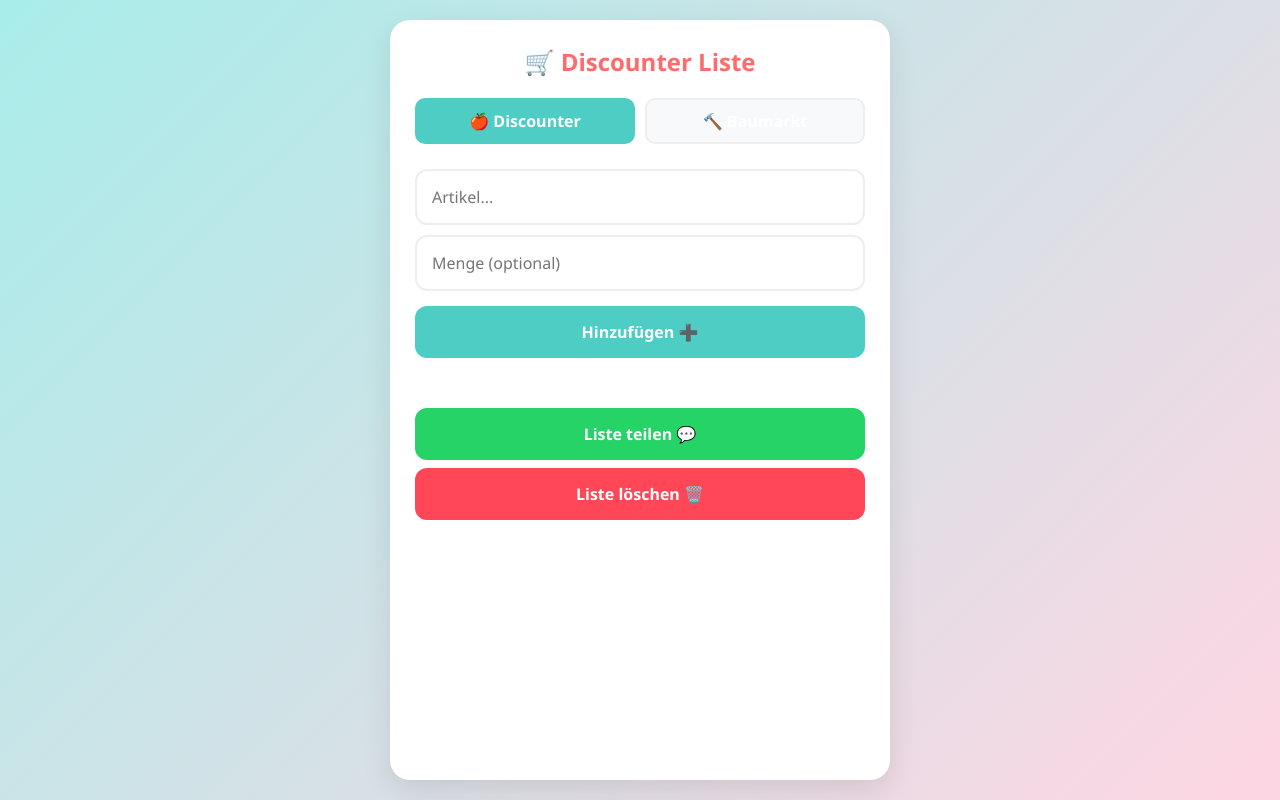
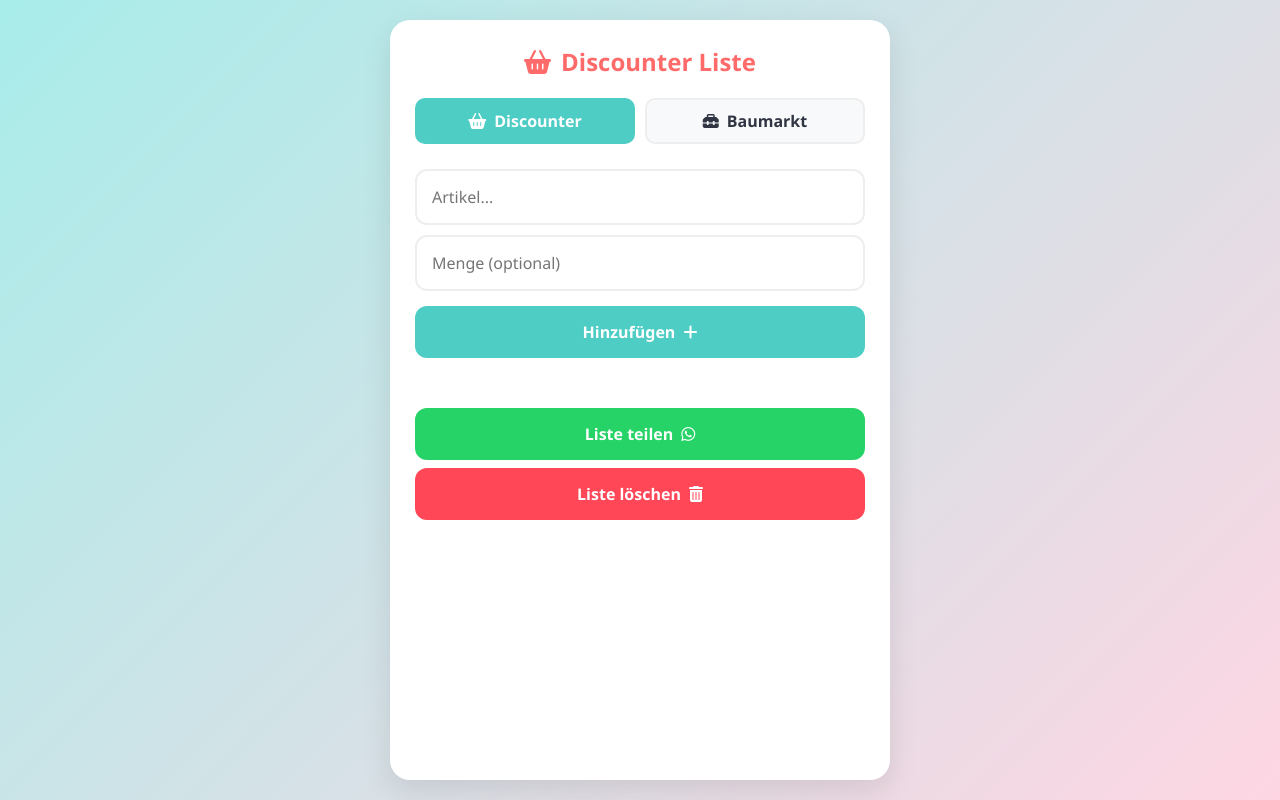
Before and after one commit to AppFabrik/Einkaufsliste, a plain HTML site: page index.html in a window 1280 px wide. Drawn offline with Linux system fonts and the light colour scheme.

Commit message:
Update index.html

```diff
--- a/index.html
+++ b/index.html
@@ -1,19 +1,21 @@
-<!DOCTYPE html>
+ <!DOCTYPE html>
 <html lang="de">
 <head>
     <meta charset="UTF-8">
     <meta name="viewport" content="width=device-width, initial-scale=1.0, maximum-scale=1.0, user-scalable=no">
-    <title>Bunte Einkaufsliste</title>
+    <title>Moderne Einkaufsliste</title>
 
     <link rel="manifest" href="manifest.json">
     <meta name="theme-color" content="#FF6B6B">
     <link rel="apple-touch-icon" href="icon-512.png">
 
+    <link rel="stylesheet" href="https://cdnjs.cloudflare.com/ajax/libs/font-awesome/6.4.0/css/all.min.css">
+
     <style>
         :root {
             --primary: #FF6B6B;
             --secondary: #4ECDC4;
-            --baumarkt: #f39c12; /* Orange für Baumarkt */
+            --baumarkt: #D35400; /* Abgedunkeltes Orange für perfekten Kontrast */
             --whatsapp: #25D366;
             --danger: #FF4757;
             --share: #5f27cd;
@@ -60,7 +62,12 @@
             background: #f8f9fa;
             cursor: pointer;
             font-weight: bold;
+            color: var(--text-dark);
             transition: 0.3s;
+            display: flex;
+            align-items: center;
+            justify-content: center;
+            gap: 8px;
         }
 
         .mode-btn.active[data-mode="discounter"] {
@@ -75,7 +82,16 @@
             color: white;
         }
 
-        h1 { text-align: center; color: var(--primary); font-size: 24px; margin-bottom: 5px; }
+        h1 {
+            text-align: center;
+            color: var(--primary);
+            font-size: 24px;
+            margin-bottom: 5px;
+            display: flex;
+            align-items: center;
+            justify-content: center;
+            gap: 10px;
+        }
 
         .input-group { display: flex; flex-direction: column; gap: 10px; }
 
@@ -97,6 +113,10 @@
             font-weight: bold;
             color: var(--white);
             cursor: pointer;
+            display: flex;
+            align-items: center;
+            justify-content: center;
+            gap: 8px;
         }
 
         #addBtn { background-color: var(--secondary); }
@@ -122,11 +142,18 @@
             border: 2px solid var(--secondary);
             display: flex; justify-content: center; align-items: center; font-size: 12px;
         }
+
         .baumarkt-theme .checkbox { border-color: var(--baumarkt); }
         .checked .checkbox { background-color: var(--secondary); color: white; }
         .baumarkt-theme .checked .checkbox { background-color: var(--baumarkt); }
 
-        .delete-item-btn { background: transparent; color: var(--danger); width: auto; font-size: 18px; }
+        .delete-item-btn {
+            background: transparent;
+            color: var(--danger);
+            width: auto;
+            font-size: 18px;
+            padding: 5px;
+        }
 
         .action-buttons { display: flex; flex-direction: column; gap: 8px; }
         .whatsapp-btn { background-color: var(--whatsapp); }
@@ -137,11 +164,15 @@
 <body class="discounter-theme">
 
     <div class="app-container">
-        <h1 id="appTitle">🛒 Discounter Liste</h1>
+        <h1 id="appTitle"><i class="fa-solid fa-basket-shopping"></i> Discounter Liste</h1>
 
         <div class="mode-selector">
-            <button class="mode-btn active" data-mode="discounter" onclick="setMode('discounter')">🍎 Discounter</button>
-            <button class="mode-btn" data-mode="baumarkt" onclick="setMode('baumarkt')">🔨 Baumarkt</button>
+            <button class="mode-btn active" data-mode="discounter" onclick="setMode('discounter')">
+                <i class="fa-solid fa-basket-shopping"></i> Discounter
+            </button>
+            <button class="mode-btn" data-mode="baumarkt" onclick="setMode('baumarkt')">
+                <i class="fa-solid fa-toolbox"></i> Baumarkt
+            </button>
         </div>
 
         <div class="input-group">
@@ -150,13 +181,13 @@
             <input type="text" id="quantityInput" placeholder="Menge (optional)">
         </div>
 
-        <button id="addBtn" onclick="addItem()">Hinzufügen ➕</button>
+        <button id="addBtn" onclick="addItem()">Hinzufügen <i class="fa-solid fa-plus"></i></button>
 
         <ul id="shoppingList"></ul>
 
         <div class="action-buttons">
-            <button class="whatsapp-btn" onclick="shareWhatsApp()">Liste teilen 💬</button>
-            <button class="clear-btn" onclick="clearList()">Liste löschen 🗑️</button>
+            <button class="whatsapp-btn" onclick="shareWhatsApp()">Liste teilen <i class="fa-brands fa-whatsapp"></i></button>
+            <button class="clear-btn" onclick="clearList()">Liste löschen <i class="fa-solid fa-trash-can"></i></button>
         </div>
     </div>
 
@@ -179,7 +210,14 @@
 
             // UI Anpassungen
             document.body.className = mode + '-theme';
-            document.getElementById('appTitle').innerText = mode === 'discounter' ? '🛒 Discounter Liste' : '🔨 Baumarkt Liste';
+
+            // Update Title with corresponding Icon
+            const titleElement = document.getElementById('appTitle');
+            if(mode === 'discounter') {
+                titleElement.innerHTML = '<i class="fa-solid fa-basket-shopping"></i> Discounter Liste';
+            } else {
+                titleElement.innerHTML = '<i class="fa-solid fa-toolbox"></i> Baumarkt Liste';
+            }
 
             document.querySelectorAll('.mode-btn').forEach(btn => {
                 btn.classList.toggle('active', btn.getAttribute('data-mode') === mode);
@@ -220,12 +258,16 @@
             listContainer.innerHTML = '';
             data[currentMode].items.forEach((item, index) => {
                 const li = document.createElement('li');
+
+                // Icon für Checkbox einbauen
+                const checkIcon = item.checked ? '<i class="fa-solid fa-check"></i>' : '';
+
                 li.innerHTML = `
                     <div class="item-content ${item.checked ? 'checked' : ''}" onclick="toggleCheck(${index})">
-                        <div class="checkbox">${item.checked ? '✓' : ''}</div>
+                        <div class="checkbox">${checkIcon}</div>
                         <span class="item-text">${item.qty ? item.qty + ' ' : ''}${item.art}</span>
                     </div>
-                    <button class="delete-item-btn" onclick="deleteItem(${index})">✖</button>
+                    <button class="delete-item-btn" onclick="deleteItem(${index})"><i class="fa-solid fa-xmark"></i></button>
                 `;
                 listContainer.appendChild(li);
             });
@@ -253,6 +295,7 @@
 
         function shareWhatsApp() {
             let text = `*${currentMode.toUpperCase()}-LISTE:*\n`;
+            // Hier bleiben die echten Emojis erhalten, da WhatsApp sie benötigt
             data[currentMode].items.forEach(i => {
                 text += `${i.checked ? '✅' : '◻️'} ${i.qty ? i.qty+' ' : ''}${i.art}\n`;
             });
```
